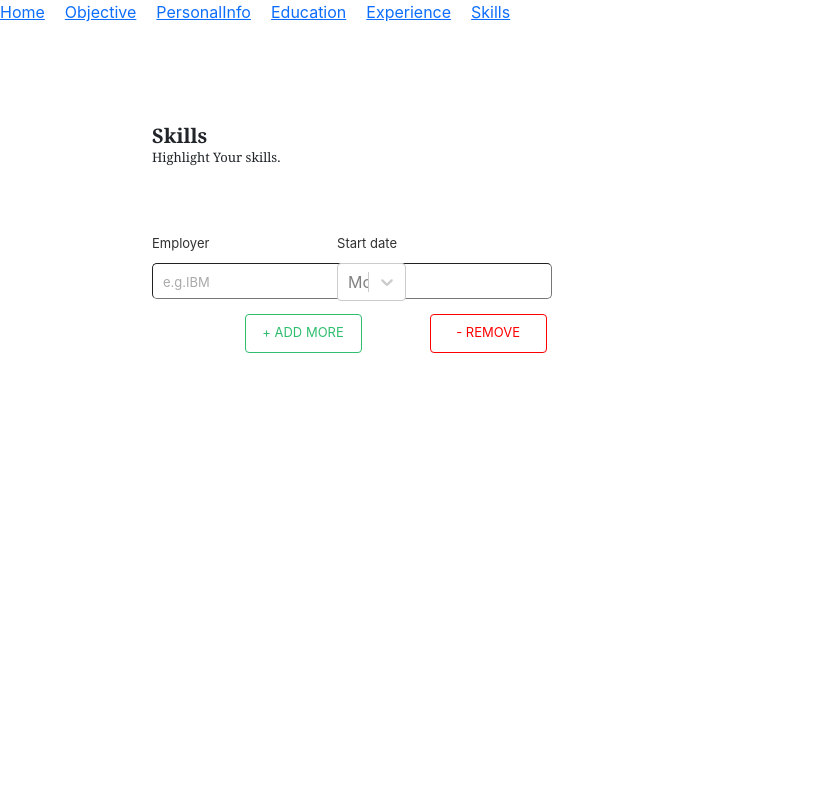
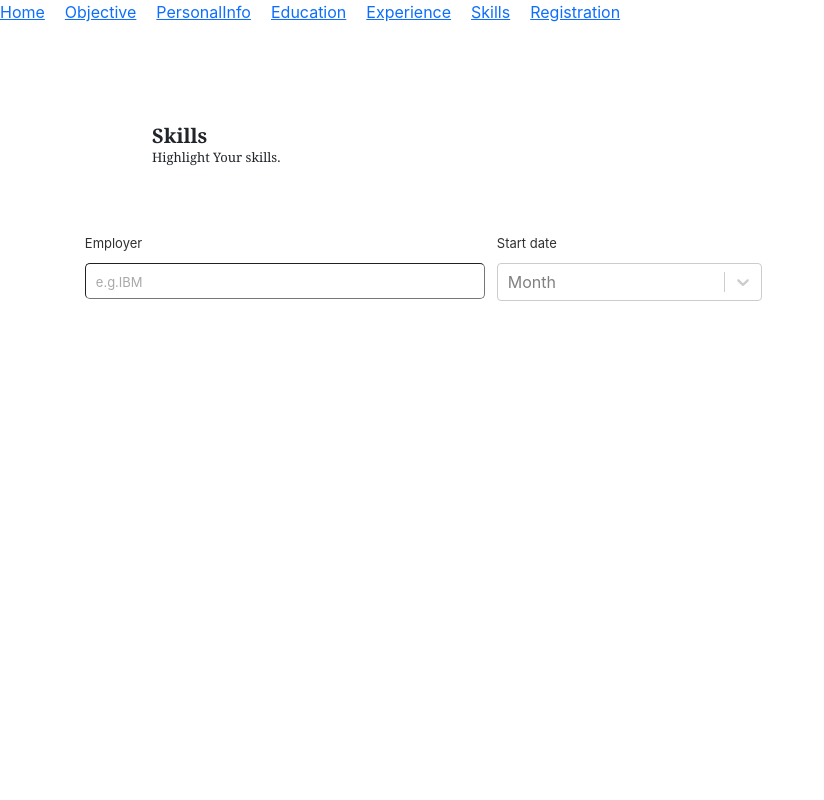
Before and after one commit to Purushothaman-M/ResumeGenerator, a React (Create React App) app: page /Skills in a window 1280 px wide. Shown: the top 800 px of the page, without its empty margins (0-824 px from the left). Built offline with nearby package versions, Linux system fonts and the light colour scheme.

Commit message:
registrationlink

```diff
--- a/src/App.js
+++ b/src/App.js
@@ -7,6 +7,8 @@ import Home from "./Screen/Home/home";
 import Errorpage from "./Screen/Errorpage/errorpage";
 import Experience from "./Screen/Experience/Experience";
 import Skills from "./Screen/Skills/skills";
+import Registration from "./Screen/Registration/registration";
+
 
 export default function App() {
 
@@ -22,6 +24,8 @@ export default function App() {
     <Link style={{marginLeft:20}} to="/Education">Education</Link>
     <Link style={{marginLeft:20}} to="/Experience">Experience</Link>
     <Link style={{marginLeft:20}} to="/Skills">Skills</Link>
+    <Link style={{marginLeft:20}} to="/Registration">Registration</Link>
+
 
    </nav>
       <Switch>
@@ -31,6 +35,7 @@ export default function App() {
      <Route path="/Education" exact component={Education} />
      <Route path="/Experience" exact component={Experience} />
      <Route path="/Skills" exact component={Skills} />
+     <Route path="/Registration" exact component={Registration} />
 
 
      <Route path="*" component={Errorpage}/>
--- a/src/Screen/Registration/registration.js
+++ b/src/Screen/Registration/registration.js
@@ -1,7 +1,7 @@
 import { useFormik } from "formik";
 import {Button, Container} from "react-bootstrap";
 import { useState } from 'react';
- export default function registration() {
+ export default function Registration() {
 
   const[register,setregister]=useState()
 
@@ -158,5 +158,3 @@ import { useState } from 'react';
 
   );
 }
-
-export default App;
--- a/src/Screen/Skills/skills.js
+++ b/src/Screen/Skills/skills.js
@@ -63,13 +63,13 @@ console.log("formik.values.data",formik.values.data)
            { formik.values.data.map((item,i)=>{
   return (
  <>
-   <div className="row">
-   <div className="col-md-4">
+   <div className="contain">
+   <div className="container">
    <label>Employer</label><br/>
    <input className="input" placeholder="e.g.IBM"></input>
    </div>
 
-   <div className="col-md-2">
+   <div className="col-md-6">
        <label>Start date</label><br/>
       <Select  placeholder="Month" ></Select>
        </div>
```
